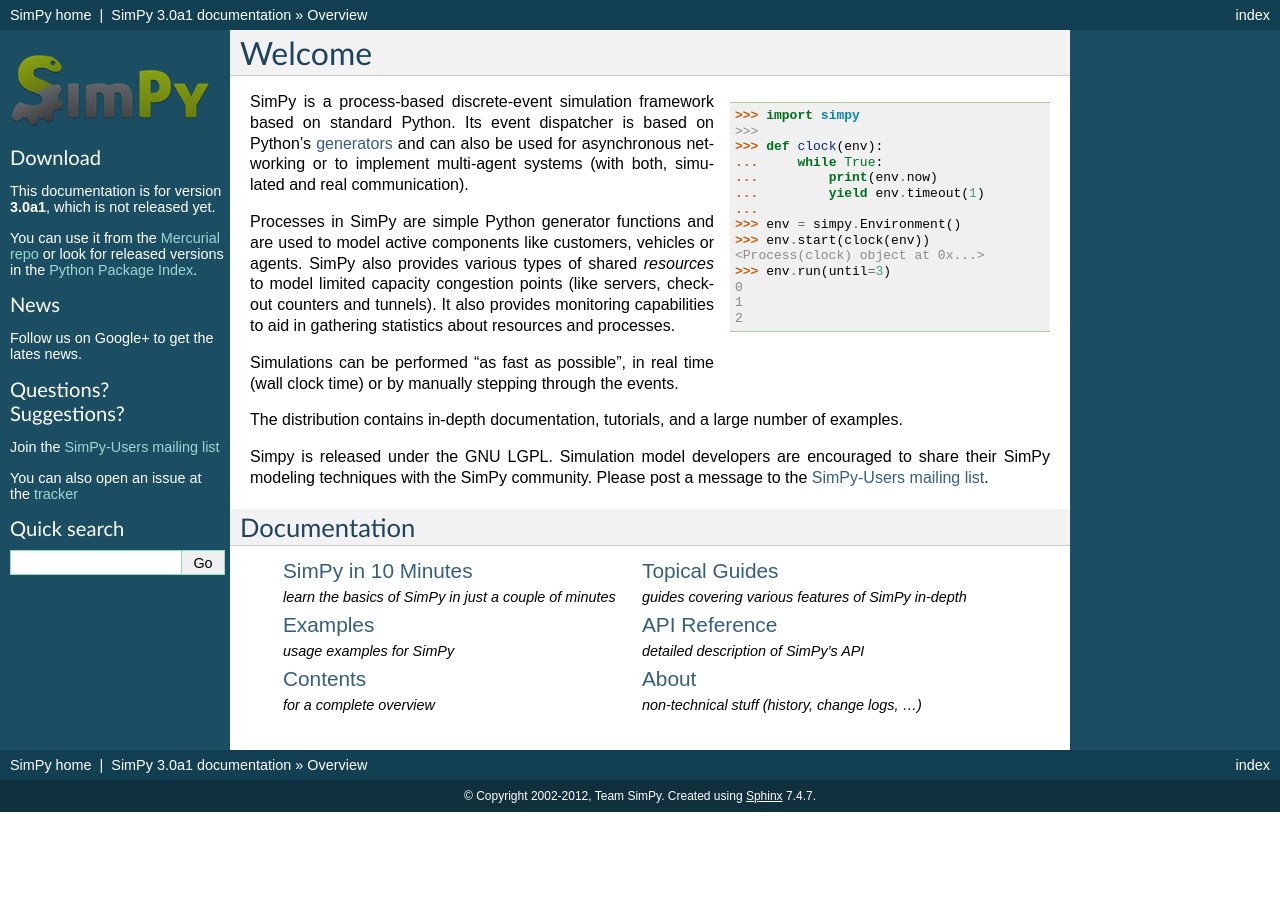
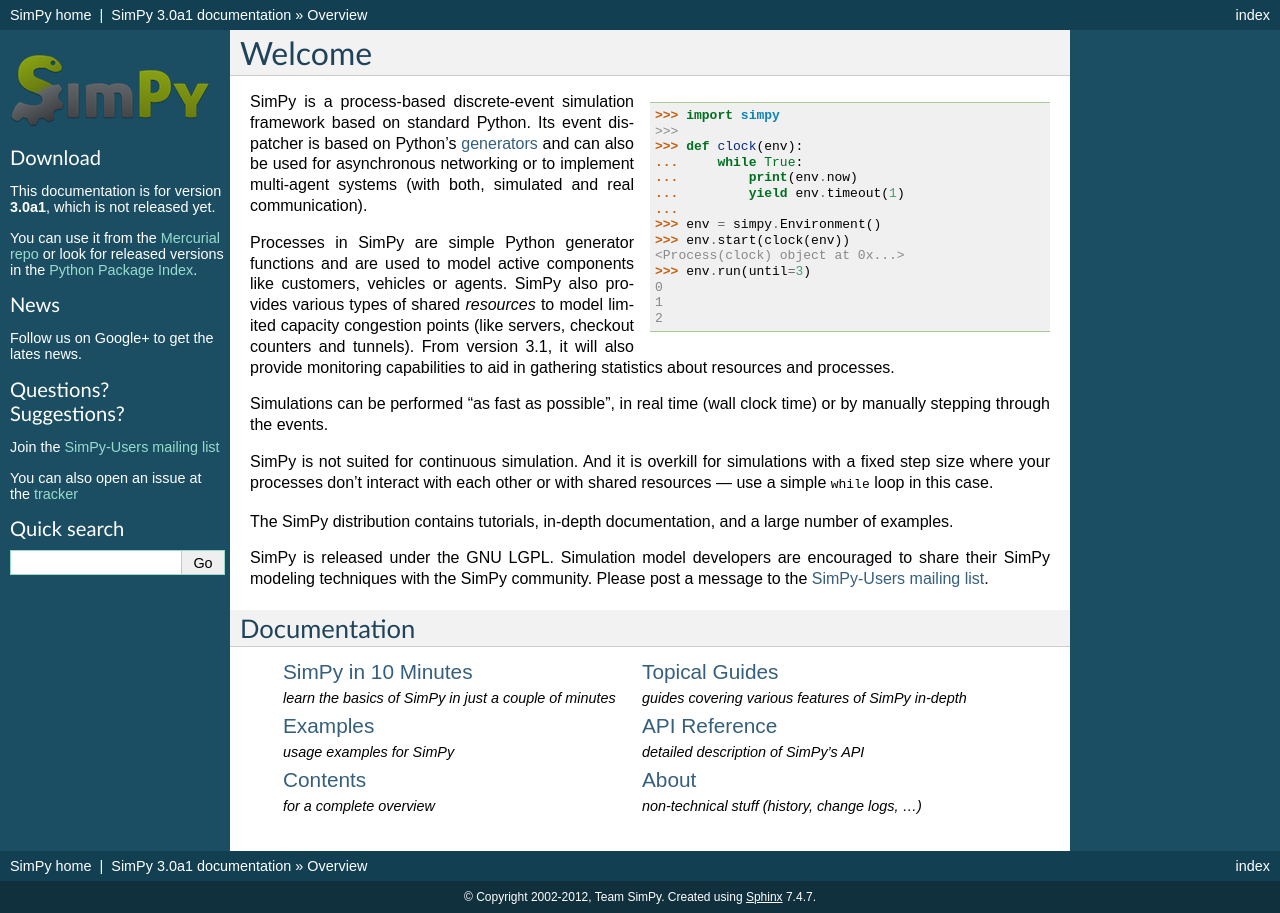
Before and after one commit to Uzere/uSim, a Sphinx documentation site: the page built from docs/index.rst, in a window 1280 px wide. Built offline with Sphinx 7.4.7, drawn with Linux system fonts in a browser that asks for light colours; pages that are not in the unit, such as notebooks, are missing from menus; comment, search, counter and statistics services are not loaded.

Commit message:
Updated the documentation index page.

```diff
--- a/README.txt
+++ b/README.txt
@@ -27,7 +27,7 @@
 encouraged to share their SimPy modeling techniques with the SimPy community.
 Please post a message to the `SimPy-Users mailing list`__.
 
-__ http://docs.python.org/2/glossary.html#term-generator
+__ http://docs.python.org/3/glossary.html#term-generator
 __ http://lists.sourceforge.net/lists/listinfo/simpy-users
 
 
--- a/docs/_templates/index.html
+++ b/docs/_templates/index.html
@@ -4,7 +4,7 @@
 {% block body %}
   <h1>Welcome</h1>
 
-<div style="width: 20em; margin: 0 0 .5em 1em; float: right;">
+<div style="width: 25em; margin: 0 0 .5em 1em; float: right;">
 <div class="highlight-python"><div class="highlight"><pre><span class="gp">&gt;&gt;&gt; </span><span class="kn">import</span> <span class="nn">simpy</span>
 <span class="go">&gt;&gt;&gt;</span>
 <span class="gp">&gt;&gt;&gt; </span><span class="k">def</span> <span class="nf">clock</span><span class="p">(</span><span class="n">env</span><span class="p">):</span>
@@ -24,25 +24,32 @@
 
 <p>SimPy is a process-based discrete-event simulation framework based on
 standard Python. Its event dispatcher is based on Python’s <a
-href="http://docs.python.org/2/glossary.html#term-generator">generators</a> and
+href="http://docs.python.org/3/glossary.html#term-generator">generators</a> and
 can also be used for asynchronous networking or to implement multi-agent
 systems (with both, simulated and real communication).</p>
 
 <p>Processes in SimPy are simple Python generator functions and are used to
 model active components like customers, vehicles or agents. SimPy also provides
 various types of shared <em>resources</em> to model limited capacity congestion
-points (like servers, checkout counters and tunnels). It also provides
-monitoring capabilities to aid in gathering statistics about resources and
-processes.</p> <p>Simulations can be performed “as fast as possible”, in real
-time (wall clock time) or by manually stepping through the events.</p>
+points (like servers, checkout counters and tunnels). From version 3.1, it will
+also provide monitoring capabilities to aid in gathering statistics about
+resources and processes.</p>
 
-<p>The distribution contains in-depth documentation, tutorials, and a large
+<p>Simulations can be performed “as fast as possible”, in real time (wall clock
+time) or by manually stepping through the events.</p>
+
+<p>SimPy is not suited for continuous simulation. And it is overkill for
+simulations with a fixed step size where your processes don’t interact with
+each other or with shared resources — use a simple <tt class="docutils literal">while</tt> loop in this case.</p>
+
+<p>The SimPy distribution contains tutorials, in-depth documentation, and a large
 number of examples.</p>
 
-<p>Simpy is released under the GNU LGPL. Simulation model developers are
+<p>SimPy is released under the GNU LGPL. Simulation model developers are
 encouraged to share their SimPy modeling techniques with the SimPy community.
 Please post a message to the <a
-href="http://lists.sourceforge.net/lists/listinfo/simpy-users">SimPy-Users mailing list</a>.</p>
+href="http://lists.sourceforge.net/lists/listinfo/simpy-users">SimPy-Users
+mailing list</a>.</p>
 
 <h2 style="clear: both;">Documentation</h2>
 
```
